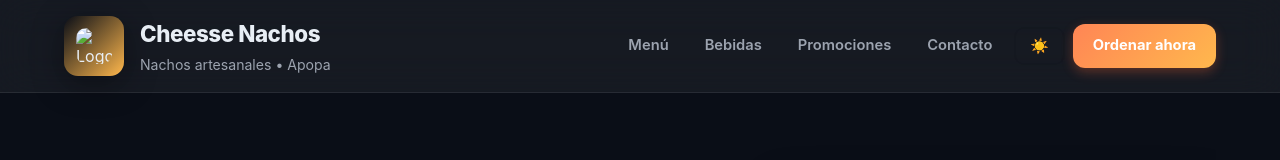
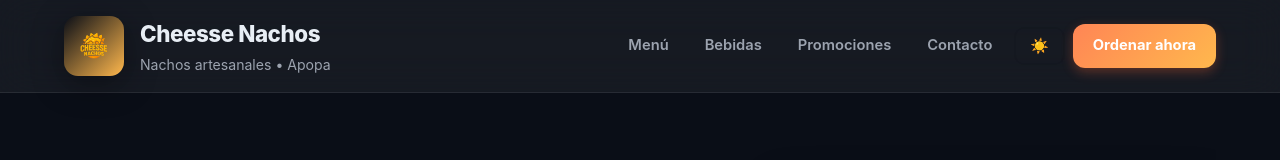
Before and after one commit to Edermendoza007/Chessee-Nachos-Web, a plain HTML site: page index.html in a window 1280 px wide. Shown: the top 160 px of the page. Drawn offline with Linux system fonts and the light colour scheme.

Commit message:
Update index.html

```diff
--- a/index.html
+++ b/index.html
@@ -3,7 +3,7 @@
   <head>
     <meta charset="utf-8" />
     <meta name="viewport" content="width=device-width,initial-scale=1" />
-    <link rel="icon" type="image/jpeg" href="Logo/Cheesse Nachos logo.png">
+    <link rel="icon" type="image/jpeg" href="https://github.com/Edermendoza007/Chessee-Nachos-Web/blob/main/Cheesse%20Nachos%20logo.png">
     <title>Cheesse Nachos</title>
     <style>
     :root{
@@ -224,7 +224,7 @@
           <div class="brand"
             onclick="window.scrollTo({top:0,behavior:'smooth'})">
             <div class="logo">
-              <img src="Logo/Cheesse Nachos logo.png" alt="Logo Cheesse Nachos"
+              <img src="https://github.com/Edermendoza007/Chessee-Nachos-Web/blob/main/Cheesse%20Nachos%20logo.png" alt="Logo Cheesse Nachos"
                 style="width:36px;height:36px;border-radius:10px;object-fit:cover;">
             </div>
             <div class="title">
```
